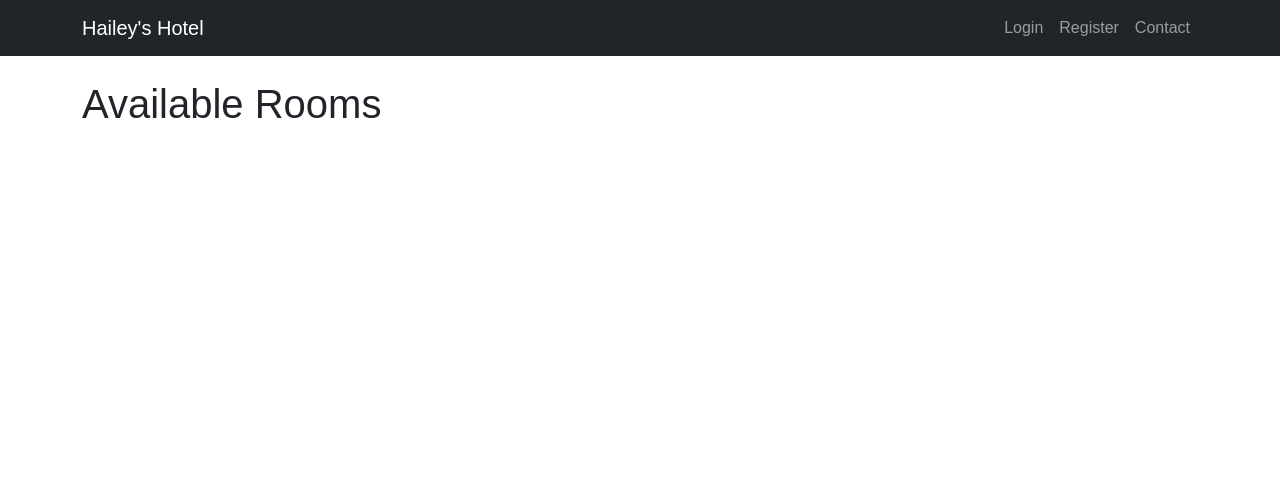
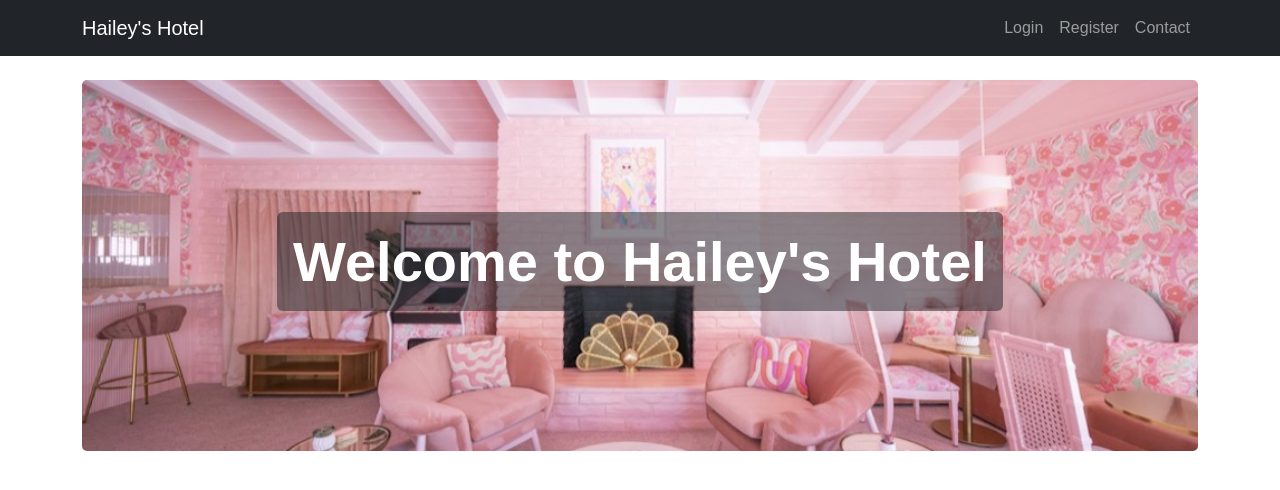
Before and after one commit to dailafing/FlaskHotel, a Flask app: page / in a window 1280 px wide. Shown: the top 490 px of the page. Run offline with Flask 3, Linux system fonts and the light colour scheme.

Commit message:
Improve welcome message on front page

```diff
--- a/app/templates/index.html
+++ b/app/templates/index.html
@@ -1,7 +1,21 @@
 {% extends "base.html" %}
 {% block content %}
 
-<h1 class="mb-4">Available Rooms</h1>
+<!-- Hero banner -->
+<div class="card mb-5 border-0">
+
+  <img src="{{ url_for('static', filename='images/HotelSml.jpg') }}"
+    class="card-img"
+    alt="Hailey's Hotel exterior image">
+
+  <div class="card-img-overlay d-flex align-items-center justify-content-center">
+    <h1 class="display-4 fw-bold text-white bg-dark bg-opacity-50 p-3 rounded">
+      Welcome to Hailey's Hotel
+    </h1>
+  </div>
+
+</div>
+
 
 <div class="row">
 
```
